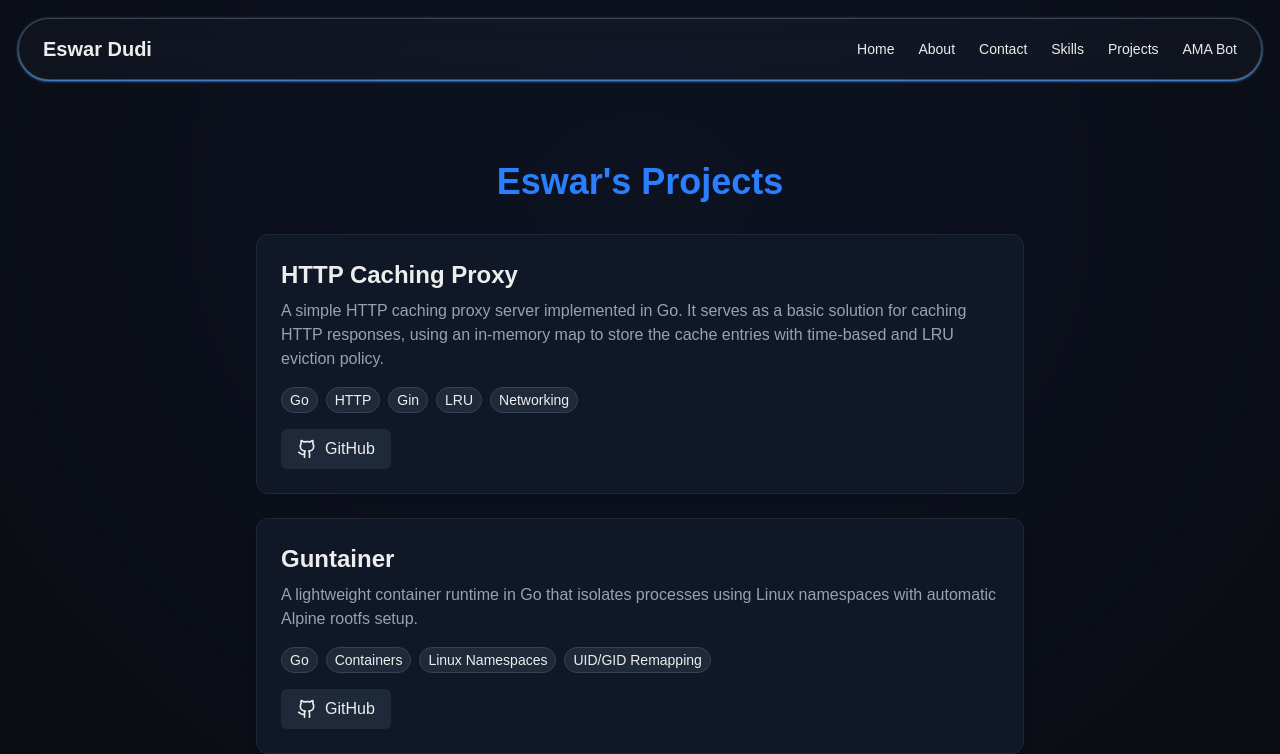
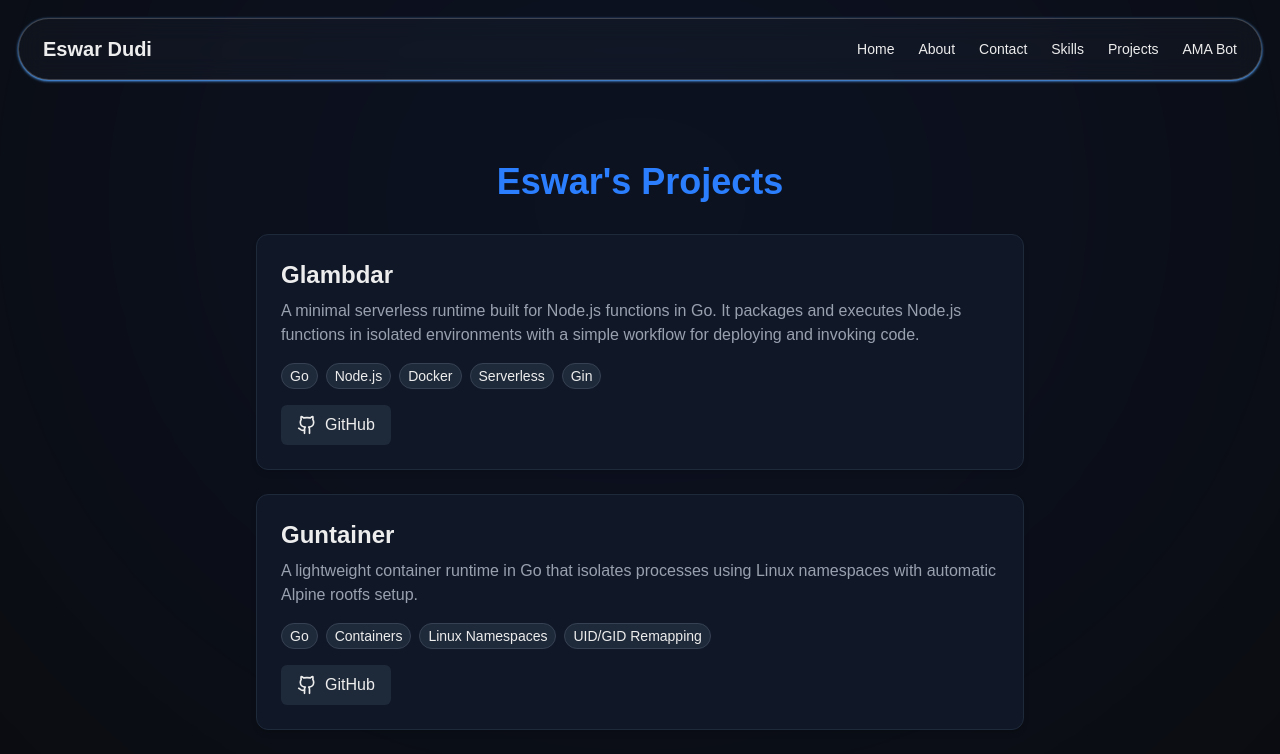
Before and after one commit to eswar-7116/portfolio, a Next.js app: page /projects in a window 1280 px wide. Shown: the top 754 px of the page. Built offline with nearby package versions, Linux system fonts and the light colour scheme.

Commit message:
project: add Glambdar

```diff
--- a/src/data/projects.ts
+++ b/src/data/projects.ts
@@ -2,11 +2,11 @@ import { Project } from "@/types/project";
 
 const projects: Project[] = [
   {
-    title: "HTTP Caching Proxy",
-    skills: ["Go", "HTTP", "Gin", "LRU", "Networking"],
+    title: "Glambdar",
+    skills: ["Go", "Node.js", "Docker", "Serverless", "Gin"],
     description:
-      "A simple HTTP caching proxy server implemented in Go. It serves as a basic solution for caching HTTP responses, using an in-memory map to store the cache entries with time-based and LRU eviction policy.",
-    github: "https://github.com/eswar-7116/http-caching-proxy",
+      "A minimal serverless runtime built for Node.js functions in Go. It packages and executes Node.js functions in isolated environments with a simple workflow for deploying and invoking code.",
+    github: "https://github.com/eswar-7116/glambdar",
     link: null,
   },
   {
@@ -15,6 +15,14 @@ const projects: Project[] = [
     description:
       "A lightweight container runtime in Go that isolates processes using Linux namespaces with automatic Alpine rootfs setup.",
     github: "https://github.com/eswar-7116/guntainer",
+    link: null,
+  },
+  {
+    title: "HTTP Caching Proxy",
+    skills: ["Go", "HTTP", "Gin", "LRU", "Networking"],
+    description:
+      "A simple HTTP caching proxy server implemented in Go. It serves as a basic solution for caching HTTP responses, using an in-memory map to store the cache entries with time-based and LRU eviction policy.",
+    github: "https://github.com/eswar-7116/http-caching-proxy",
     link: null,
   },
   {
```
